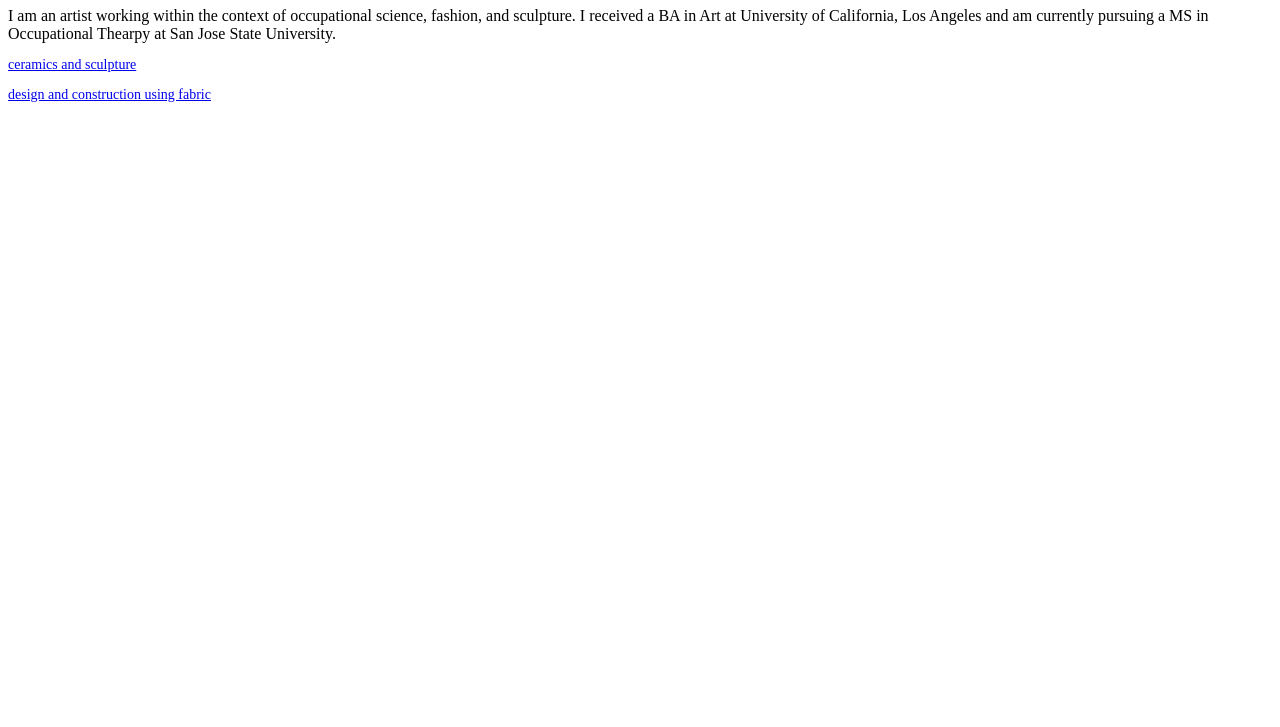
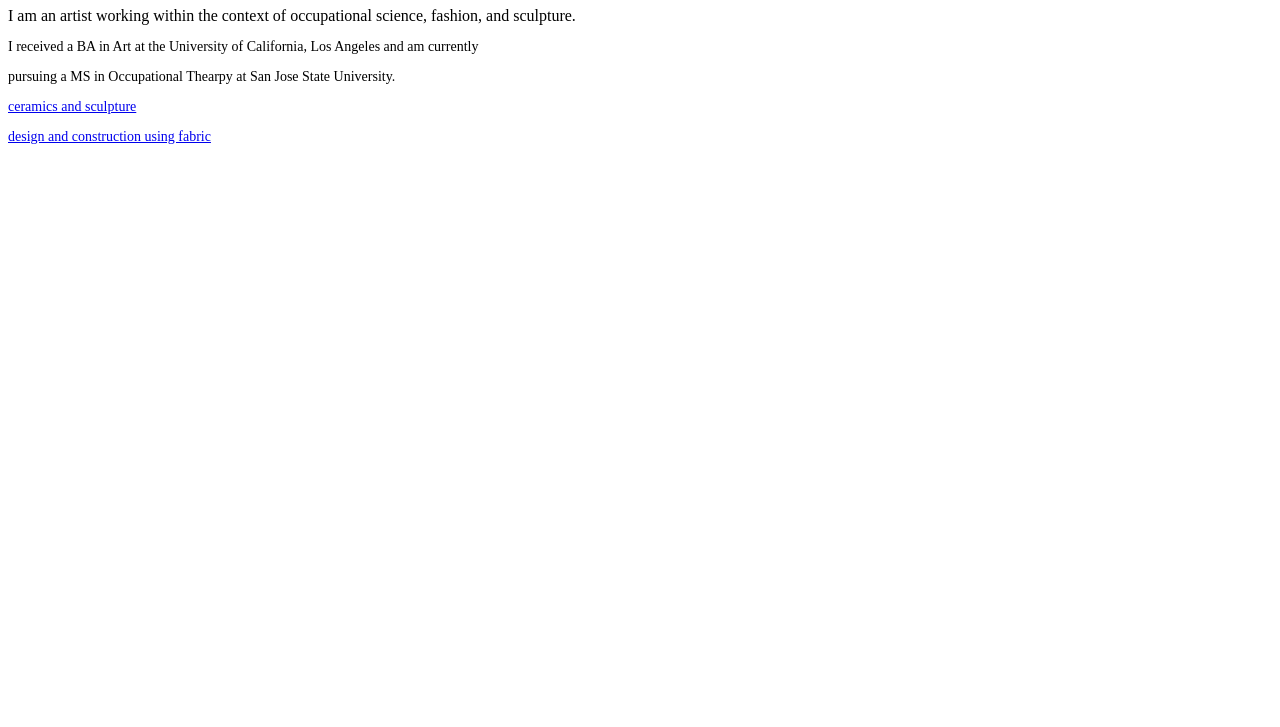
Before and after one commit to mariaannawong/mariaannawong.github.io, a plain HTML site: page index.html in a window 1280 px wide. Shown: the part 73-800 px from the top of the page. Drawn offline with Linux system fonts and the light colour scheme.

Commit message:
Update index.html

```diff
--- a/index.html
+++ b/index.html
@@ -11,8 +11,13 @@
     }
   </style>
 
-      I am an artist working within the context of occupational science, fashion, and sculpture. I received a BA in Art at University of California, Los Angeles and am currently pursuing a MS in Occupational Thearpy at San Jose State University.
-
+      I am an artist working within the context of occupational science, fashion, and sculpture.
+    <p>
+      I received a BA in Art at the University of California, Los Angeles and am currently
+    </p>
+    <p>
+    pursuing a MS in Occupational Thearpy at San Jose State University.
+    </p>
     <p>
       <a href="http://mariaannawong.com/ceramicsandsculpture.html" target="_blank">ceramics and sculpture</a>
     </p>
```
